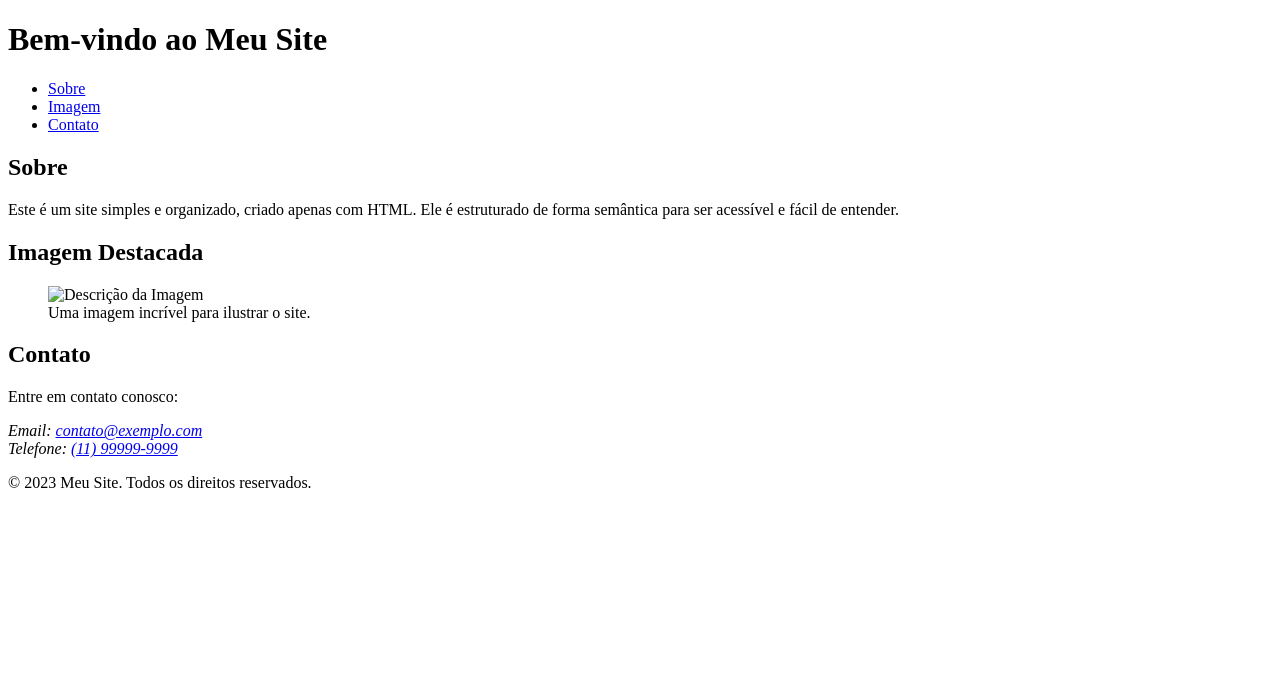
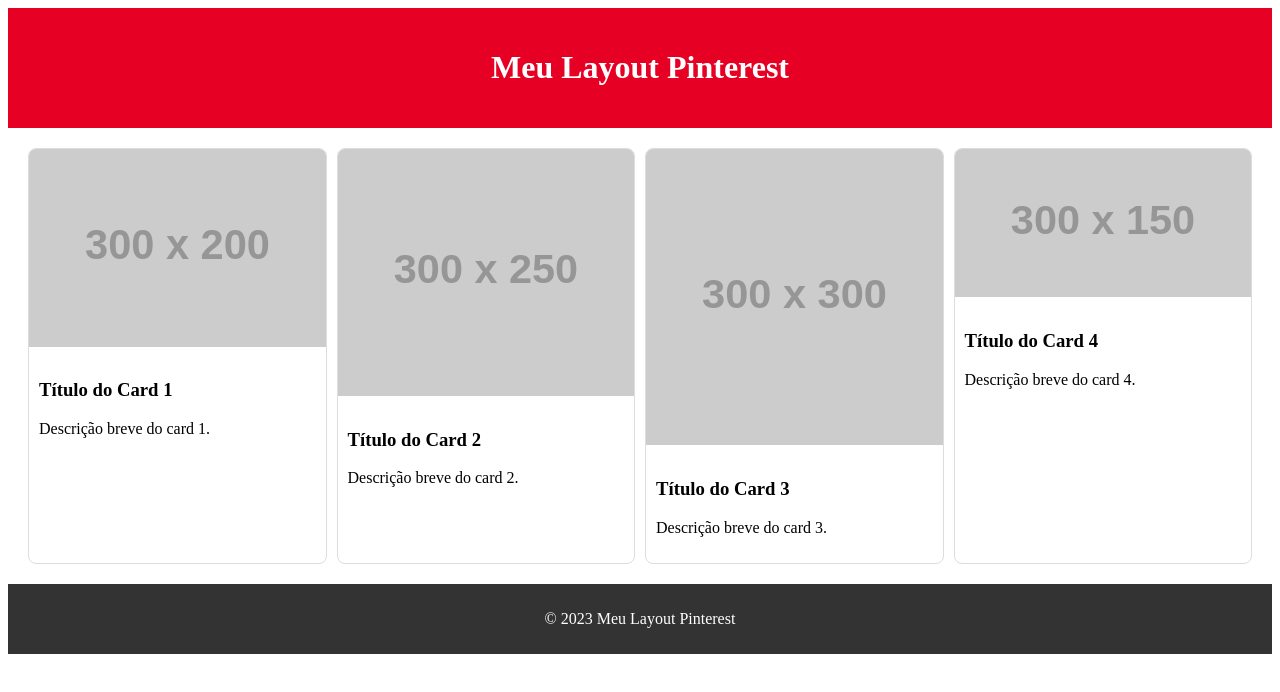
Before and after one commit to Shirlley0rainha/praia, a plain HTML site: page index.html in a window 1280 px wide. Drawn offline with Linux system fonts and the light colour scheme; placeholder pictures from the web are drawn by us.

Commit message:
second try

```diff
--- a/index.html
+++ b/index.html
@@ -3,52 +3,56 @@
 <head>
     <meta charset="UTF-8">
     <meta name="viewport" content="width=device-width, initial-scale=1.0">
-    <title>Site Organizado e Bonito</title>
+    <title>Layout estilo Pinterest</title>
 </head>
 <body>
     <!-- Cabeçalho -->
-    <header>
-        <h1>Bem-vindo ao Meu Site</h1>
-        <nav>
-            <ul>
-                <li><a href="#sobre">Sobre</a></li>
-                <li><a href="#imagem">Imagem</a></li>
-                <li><a href="#contato">Contato</a></li>
-            </ul>
-        </nav>
+    <header style="text-align: center; padding: 20px; background-color: #e60023; color: white;">
+        <h1>Meu Layout Pinterest</h1>
     </header>
 
-    <!-- Conteúdo principal -->
-    <main>
-        <!-- Seção Sobre -->
-        <section id="sobre">
-            <h2>Sobre</h2>
-            <p>Este é um site simples e organizado, criado apenas com HTML. Ele é estruturado de forma semântica para ser acessível e fácil de entender.</p>
-        </section>
+    <!-- Grade de Imagens -->
+    <div style="display: flex; flex-wrap: wrap; gap: 10px; padding: 20px;">
+        <!-- Card 1 -->
+        <div style="flex: 1 1 200px; background-color: #fff; border: 1px solid #ddd; border-radius: 8px; overflow: hidden;">
+            <img src="https://via.placeholder.com/300x200" alt="Imagem 1" style="width: 100%;">
+            <div style="padding: 10px;">
+                <h3>Título do Card 1</h3>
+                <p>Descrição breve do card 1.</p>
+            </div>
+        </div>
 
-        <!-- Seção da Imagem -->
-        <section id="imagem">
-            <h2>Imagem Destacada</h2>
-            <figure>
-                <img src="caminho/para/sua/imagem.jpg" alt="Descrição da Imagem" width="600">
-                <figcaption>Uma imagem incrível para ilustrar o site.</figcaption>
-            </figure>
-        </section>
+        <!-- Card 2 -->
+        <div style="flex: 1 1 200px; background-color: #fff; border: 1px solid #ddd; border-radius: 8px; overflow: hidden;">
+            <img src="https://via.placeholder.com/300x250" alt="Imagem 2" style="width: 100%;">
+            <div style="padding: 10px;">
+                <h3>Título do Card 2</h3>
+                <p>Descrição breve do card 2.</p>
+            </div>
+        </div>
 
-        <!-- Seção de Contato -->
-        <section id="contato">
-            <h2>Contato</h2>
-            <p>Entre em contato conosco:</p>
-            <address>
-                Email: <a href="mailto:contato@exemplo.com">contato@exemplo.com</a><br>
-                Telefone: <a href="tel:+5511999999999">(11) 99999-9999</a>
-            </address>
-        </section>
-    </main>
+        <!-- Card 3 -->
+        <div style="flex: 1 1 200px; background-color: #fff; border: 1px solid #ddd; border-radius: 8px; overflow: hidden;">
+            <img src="https://via.placeholder.com/300x300" alt="Imagem 3" style="width: 100%;">
+            <div style="padding: 10px;">
+                <h3>Título do Card 3</h3>
+                <p>Descrição breve do card 3.</p>
+            </div>
+        </div>
+
+        <!-- Card 4 -->
+        <div style="flex: 1 1 200px; background-color: #fff; border: 1px solid #ddd; border-radius: 8px; overflow: hidden;">
+            <img src="https://via.placeholder.com/300x150" alt="Imagem 4" style="width: 100%;">
+            <div style="padding: 10px;">
+                <h3>Título do Card 4</h3>
+                <p>Descrição breve do card 4.</p>
+            </div>
+        </div>
+    </div>
 
     <!-- Rodapé -->
-    <footer>
-        <p>&copy; 2023 Meu Site. Todos os direitos reservados.</p>
+    <footer style="text-align: center; padding: 10px; background-color: #333; color: white;">
+        <p>&copy; 2023 Meu Layout Pinterest</p>
     </footer>
 </body>
 </html>
```
